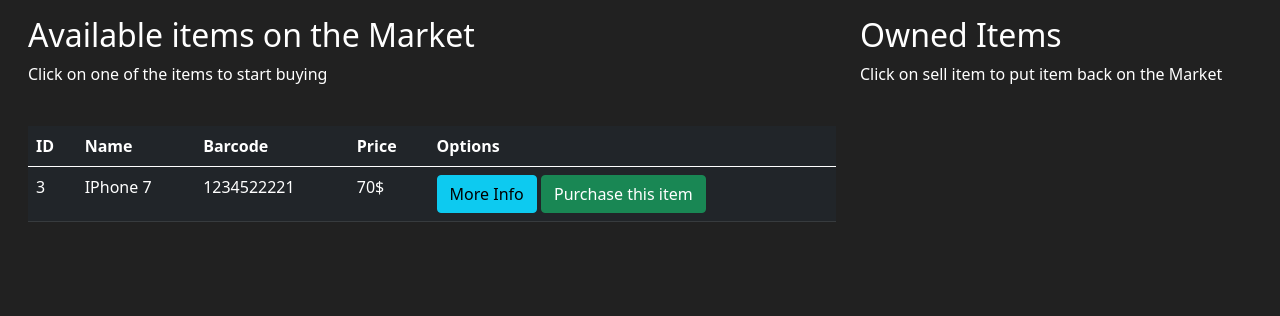
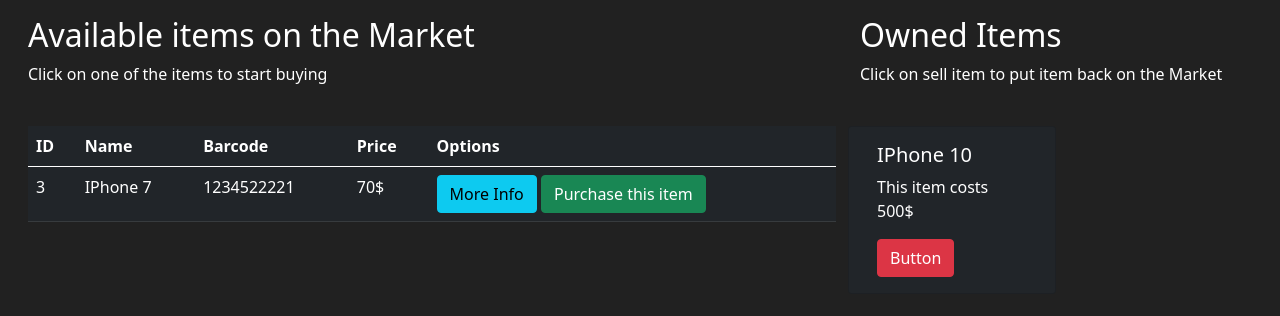
Before and after one commit to chrisfid/flask-phone-market, a Flask app: page /market in a window 1280 px wide. Shown: the part 56-372 px from the top of the page. Run offline with Flask 2, Linux system fonts and the light colour scheme; a user stored in the database is signed in; data comes from the database, SQL or seed files in the repository; both versions use the stored data as it was after the commit.

Commit message:
feat: selling

```diff
--- a/market/forms.py
+++ b/market/forms.py
@@ -29,4 +29,4 @@ class PurchaseItemForm(FlaskForm):
     submit = SubmitField(label='Purchase Item!')
 
 class SellItemForm(FlaskForm):
-    submit = SubmitField(label='Purchase Item!')
+    submit = SubmitField(label='Sell Item!')
--- a/market/models.py
+++ b/market/models.py
@@ -34,6 +34,9 @@ class User(db.Model, UserMixin):
     def can_purchase(self, item_obj):
         return self.budget >= item_obj.price
 
+    def can_sell(self, item_obj):
+        return item_obj in self.items
+
 class Item(db.Model):
     id = db.Column(db.Integer(), primary_key=True)
     name = db.Column(db.String(length=30), nullable=False, unique=True)
@@ -49,3 +52,8 @@ class Item(db.Model):
         self.owner = user.id
         user.budget -= self.price
         db.session.commit()
+
+    def sell(self, user):
+        self.owner = None
+        user.budget += self.price
+        db.session.commit()
--- a/market/routes.py
+++ b/market/routes.py
@@ -3,7 +3,7 @@ from sqlalchemy.orm.query import Query
 from market import app
 from flask import render_template, redirect, url_for, flash, request
 from market.models import Item, User
-from market.forms import LoginForm, RegisterForm, PurchaseItemForm
+from market.forms import LoginForm, RegisterForm, PurchaseItemForm, SellItemForm
 from market import db
 from flask_login import login_user, logout_user, login_required, current_user
 
@@ -16,21 +16,32 @@ def home_page():
 @login_required
 def market_page():
     purchase_form = PurchaseItemForm()
+    selling_form =SellItemForm()
     if request.method == 'POST':
-        print(request.form)
+        # Purchase Item Logic
         purchased_item = request.form.get('purchased_item')
         p_item_object = Item.query.filter_by(name=purchased_item).first()
         if p_item_object:
             if current_user.can_purchase(p_item_object):
                 p_item_object.buy(current_user)
-                flash(f'Congratulations! You just purchased {p_item_object.name} for {p_item_object.price}$', category='success')
+                flash(f'Congratulations! You have just purchased {p_item_object.name} for {p_item_object.price}$', category='success')
             else:
                 flash(f"Unfortunately, you don't have enough money to purchase {p_item_object.name}", category='danger')
+        # Sell Item Logic
+        sold_item = request.form.get('sold_item')
+        s_item_object = Item.query.filter_by(name=sold_item).first()
+        if s_item_object:
+            if current_user.can_sell(s_item_object):
+                s_item_object.sell(current_user)
+                flash(f'Congratulations! You have just sold {s_item_object.name} for {s_item_object.price}$', category='success')
+            else:
+                flash(f"Something went wrong with selling {s_item_object.name}", category='danger')
         return redirect(url_for('market_page'))
 
     if request.method == 'GET':
         items = Item.query.filter_by(owner=None)
-        return render_template('market.html', items=items, purchase_form=purchase_form)
+        owned_items = Item.query.filter_by(owner=current_user.id)
+        return render_template('market.html', items=items, purchase_form=purchase_form, owned_items=owned_items, selling_form=selling_form)
 
 @app.route('/register', methods=['GET', 'POST'])
 def register_page():
--- /dev/null
+++ b/market/templates/includes/owned_items_modals.html
@@ -0,0 +1,34 @@
+<style>
+  .modal-content {
+    background-color: #212121;
+  }
+</style>
+
+<!-- Selling Confirm -->
+<div class="modal fade" id="Modal-SellingConfirm-{{ owned_item.id }}" tabindex="-1" aria-labelledby="exampleModalLabel" aria-hidden="true">
+  <div class="modal-dialog">
+    <div class="modal-content">
+      <div class="modal-header">
+        <h5 class="modal-title" id="exampleModalLabel">{{ owned_item.name }}</h5>
+        <button type="button" class="btn-close" data-bs-dismiss="modal" aria-label="Close"></button>
+      </div>
+      <div class="modal-body">
+        <form method="POST">
+        {{ selling_form.hidden_tag() }}
+        <h4 class="text-center">Are you sure you want to sell {{ owned_item.name }} for {{ owned_item.price }}$ ?</h4>
+        <br>
+        <h6 class="text-center">By clicking sell, you will put this item back on market</h6>
+        <br>
+        <div class="d-grid gap-2">
+          <input id="sold_item" name="sold_item" type="hidden" value="{{ owned_item.name }}">
+          {{ selling_form.submit(class="btn btn-danger") }}
+        </div>
+        </form>
+      </div>
+      <div class="modal-footer">
+        <button type="button" class="btn btn-secondary" data-bs-dismiss="modal">Close</button>
+        <button type="button" class="btn btn-primary">Save changes</button>
+      </div>
+    </div>
+  </div>
+</div>
--- a/market/templates/market.html
+++ b/market/templates/market.html
@@ -42,6 +42,18 @@ Market Page
     <h2>Owned Items</h2>
     <p>Click on sell item to put item back on the Market</p>
     <br>
+    <div class="row">
+      {% for owned_item in owned_items %}
+      {% include 'includes/owned_items_modals.html' %}
+        <div class="card w-50 bg-dark">
+          <div class="card-body">
+            <h5 class="card-title">{{ owned_item.name }}</h5>
+            <p class="card-text">This item costs {{ owned_item.price }}$</p>
+            <a href="#" class="btn btn-danger" data-bs-toggle="modal" data-bs-target="#Modal-SellingConfirm-{{ owned_item.id }}">Button</a>
+          </div>
+        </div>
+      {% endfor %}
+    </div>
    </div>
 </div>
 {% endblock %}
```
Also changed, not shown: market/templates/home.html (+11 -2 lines), market/market.db.
